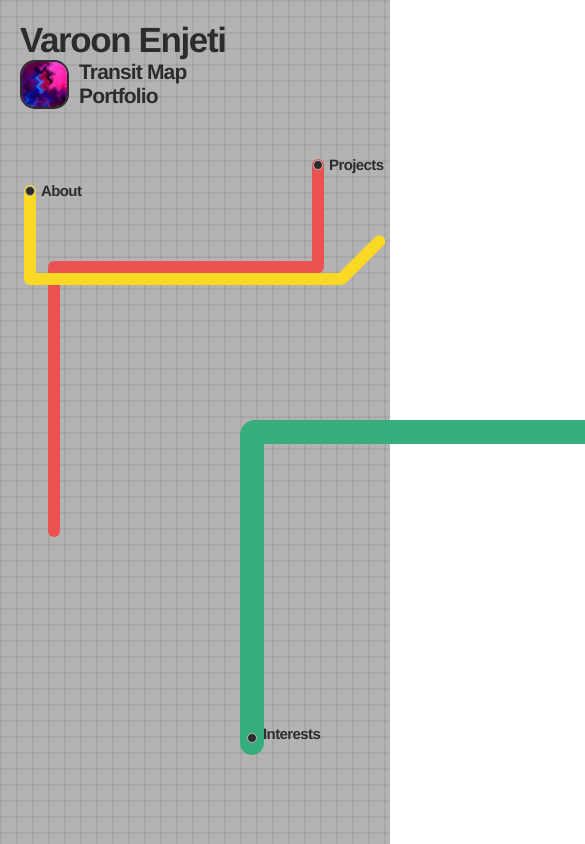
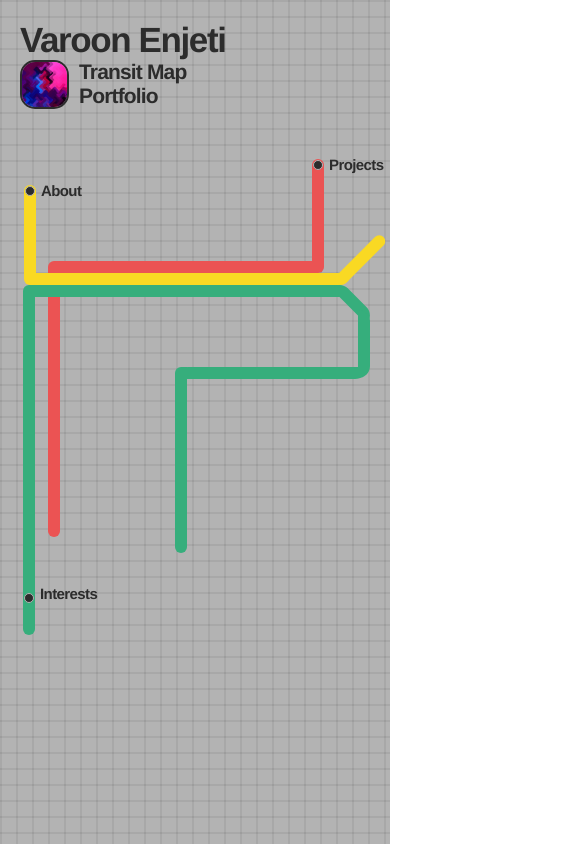
Before and after one commit to varoon-enjeti/portfolio-website, a React (Create React App) app: page / in a window 390 px wide. Shown: the top 844 px of the page, 585 px wide, since content can reach past the window. Built offline with nearby package versions, Linux system fonts and the light colour scheme.

Commit message:
greenline mobile

```diff
--- a/src/components/lines/greenline.jsx
+++ b/src/components/lines/greenline.jsx
@@ -12,6 +12,8 @@ export default function Greenline() {
             <div className="gmh"></div>
             <div className="gdr"></div>
             <div className="ghr"></div>
+            <div className="gvr"></div>
+            <div className="gvb"></div>
         </div>
     )
 }
--- a/src/styles/line-styles/greenline.css
+++ b/src/styles/line-styles/greenline.css
@@ -41,7 +41,7 @@
     left: 1055px;
     top: 449px;
     background: #36AE7C;
-    border-radius: 30px 0px;
+    border-radius: 30px 0px 30px 0px;
     transform: rotate(-135deg);
     animation: 0.75s ease-out slideInFromBotRight;
 }
@@ -67,5 +67,57 @@
 }
 
 @media screen and (max-width: 620px) {
+    .glv {
+        height: 350px;
+        width: 12px;
+        left: 23px;
+        top: 285px;
+    }
+
+    .gmh {
+        width: 326px;
+        height: 12px;
+        left: 23px;
+        top: 285px;
+    }
+
+    .gdr{
+        width: 49.96px;
+        height: 12px;
+        left: 328px;
+        top: 296px;
+        border-radius: 0px 0px 30px 30px;
+    }
+
+    .ghr {
+        width: 191px;
+        height: 12px;
+        left: 176px;
+        top: 367px;
+        border-radius: 30px 0px 30px 0px;
+    }
+
+    .gvr {
+        position: absolute;
+        height: 67.92px;
+        width: 12px;
+        left: 358px;
+        top: 310px;
+        background: #36AE7C;
+        border-radius: 0px 30px 30px 0px;
+        animation: 0.75s ease-out slideInFromRight;
+    }
+
+    .gvb {
+        position: absolute;
+        height: 186px;
+        width: 12px;
+        left: 175px;
+        top: 367px;
+        background: #36AE7C;
+        border-radius: 30px 0px 30px 30px;
+        animation: 0.75s ease-out slideInFromLeft;
+    }
+
 
 }
--- a/src/styles/line-styles/redline.css
+++ b/src/styles/line-styles/redline.css
@@ -24,12 +24,12 @@
 
 @keyframes slideInFromRight {
     from {
-        margin-top: 10%;
+        margin-left: 10%;
         opacity: 30%;
     }
 
     to {
-        margin-top: 0%;
+        margin-left: 0%;
         opacity: 100%;
     }
 }
```
